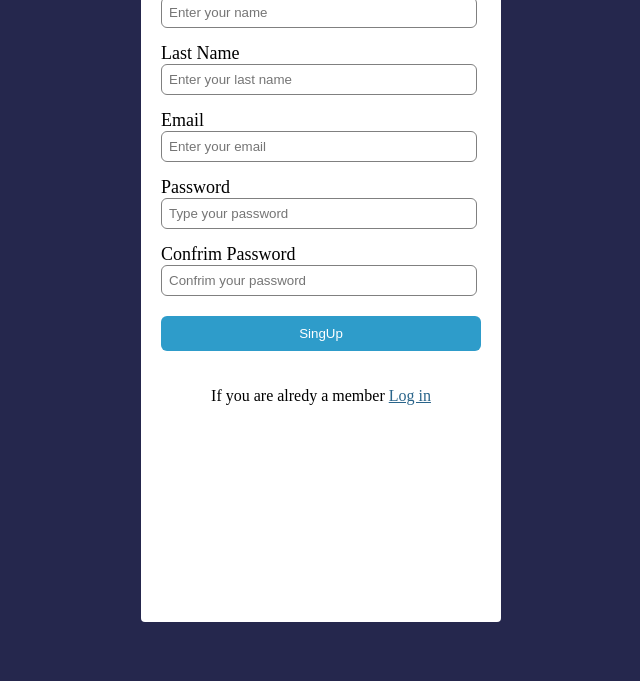
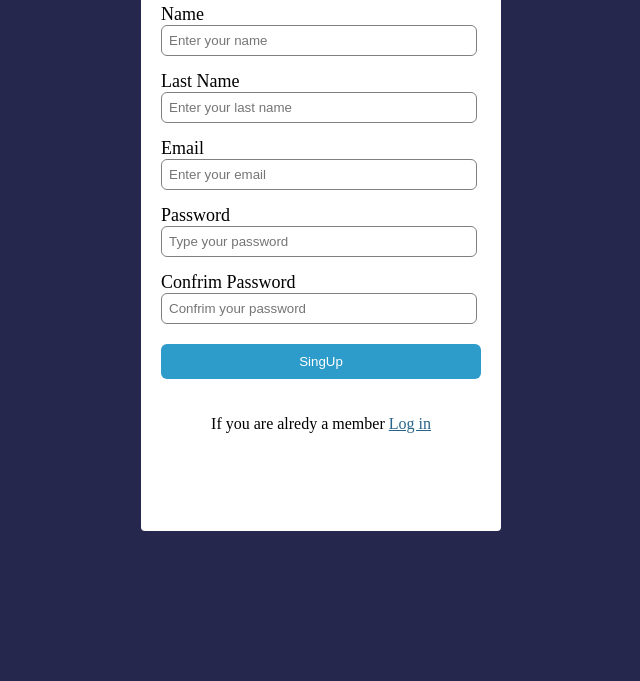
Before and after one commit to durimkepuska/todo-age3, a plain HTML site: page Vatan/Submit form/index.html in a window 1280 px wide. Shown: the part 119-800 px from the top of the page, without its empty margins (319-959 px from the left). Drawn offline with Linux system fonts and the light colour scheme.

Commit message:
submit form edit

```diff
--- a/Vatan/Submit form/style.css
+++ b/Vatan/Submit form/style.css
@@ -5,8 +5,9 @@
 
  .singup-box {
      width: 360px;
-     height: 720px;
+     height: 600px;
      margin: auto;
+     margin-top: 50px;
      background-color: white;
      border-radius: 4px;
  }
@@ -14,6 +15,7 @@
     width: 360px;
     height: 320px;
     margin: auto;
+    margin-top: 100px;
     background-color: white;
     border-radius: 4px;
  }
```
